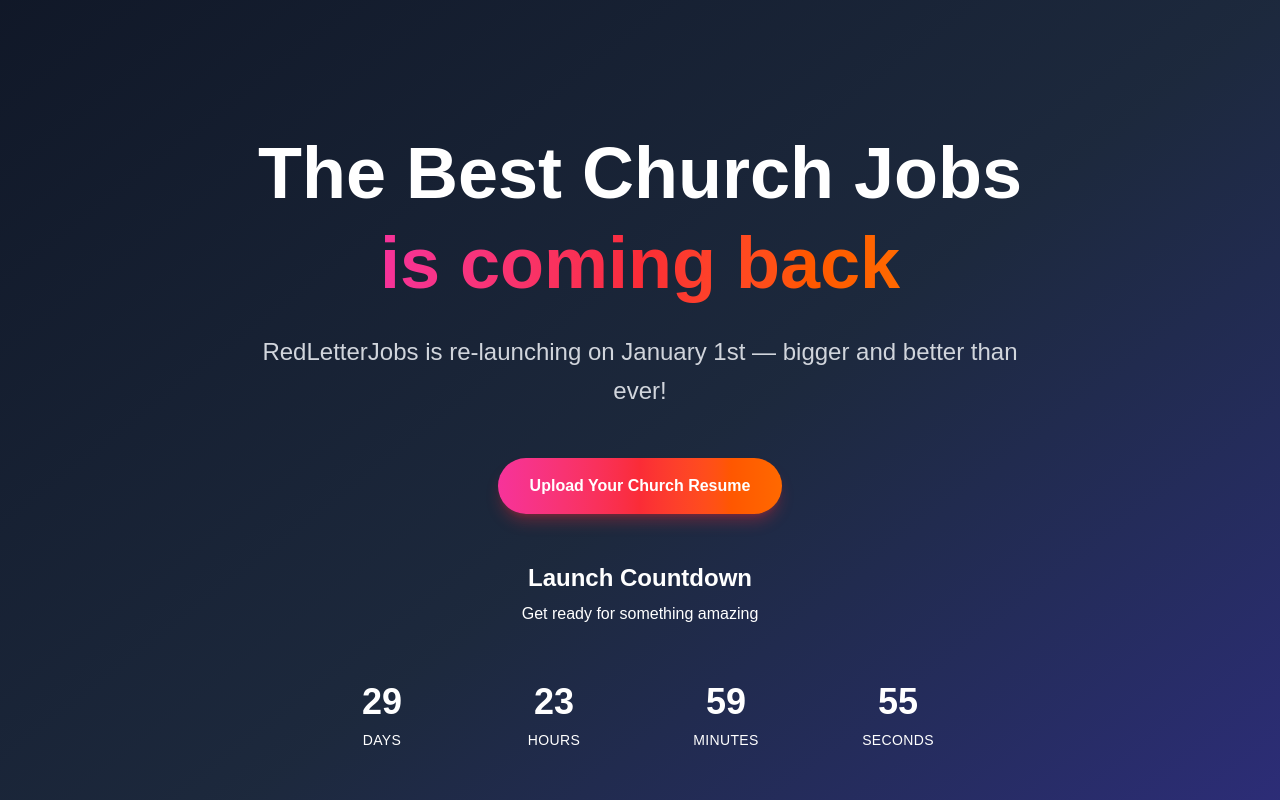
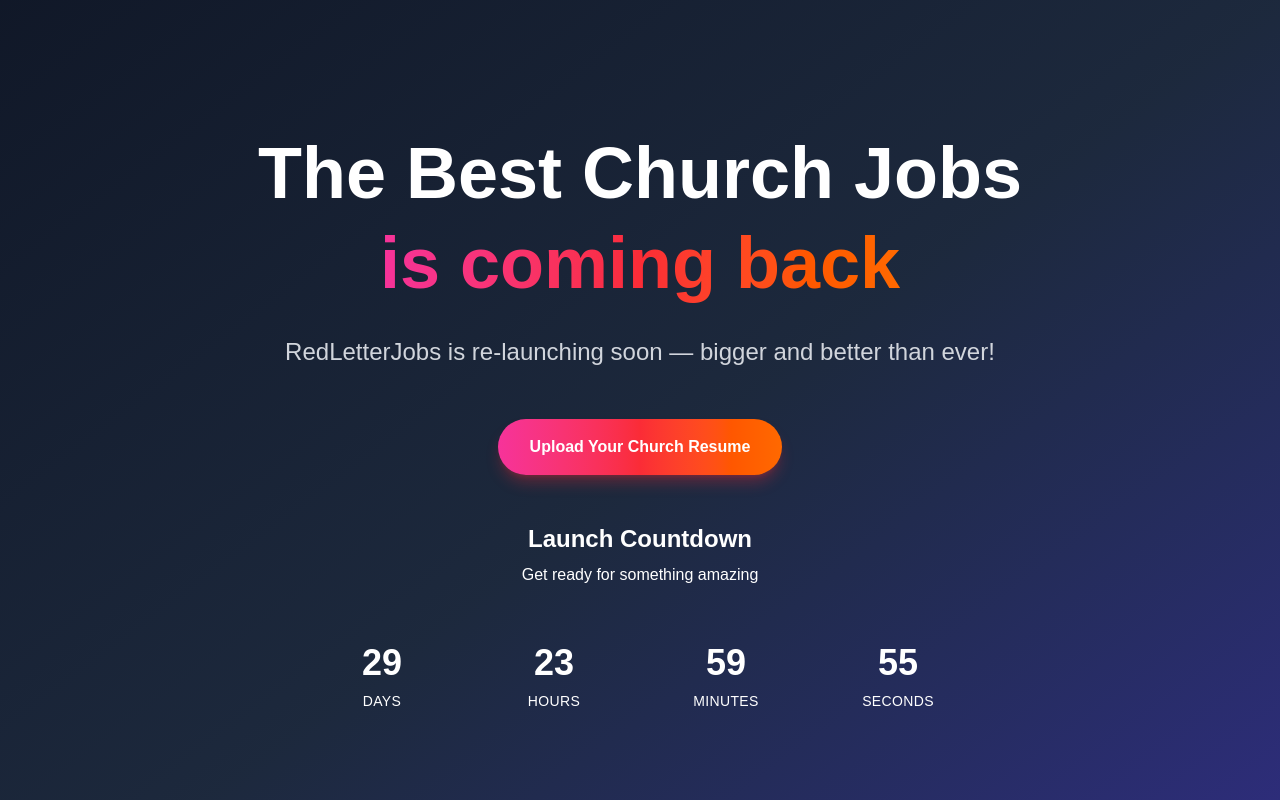
Before and after one commit to peachforward/redletterswelcomepage, a Next.js app: page / in a window 1280 px wide. Shown: the top 800 px of the page. Built offline with nearby package versions, Linux system fonts and the light colour scheme.

Commit message:
fix: Update re-launch announcement subtext to remove specific date

```diff
--- a/src/app/page.tsx
+++ b/src/app/page.tsx
@@ -30,8 +30,7 @@
 
               {/* Subtext */}
               <p className="text-xl lg:text-2xl text-gray-300 leading-relaxed max-w-3xl mx-auto">
-                RedLetterJobs is re-launching on January 1st — bigger and
-                better than ever!
+                RedLetterJobs is re-launching soon — bigger and better than ever!
               </p>
             </div>
             <div className="mt-8">
```
